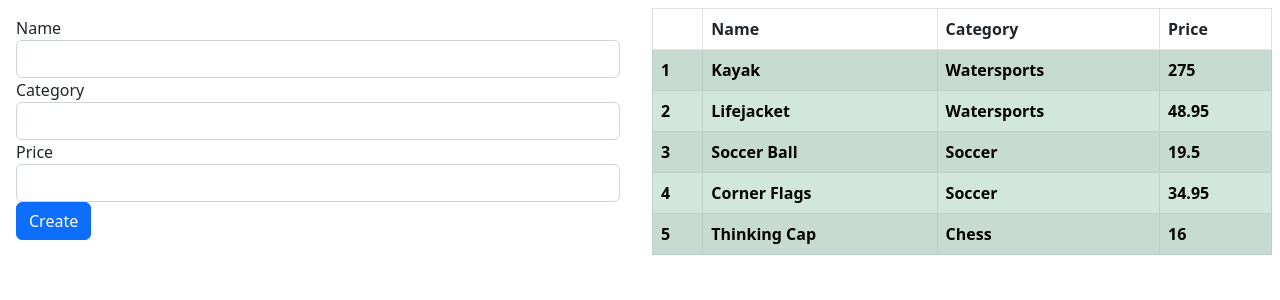
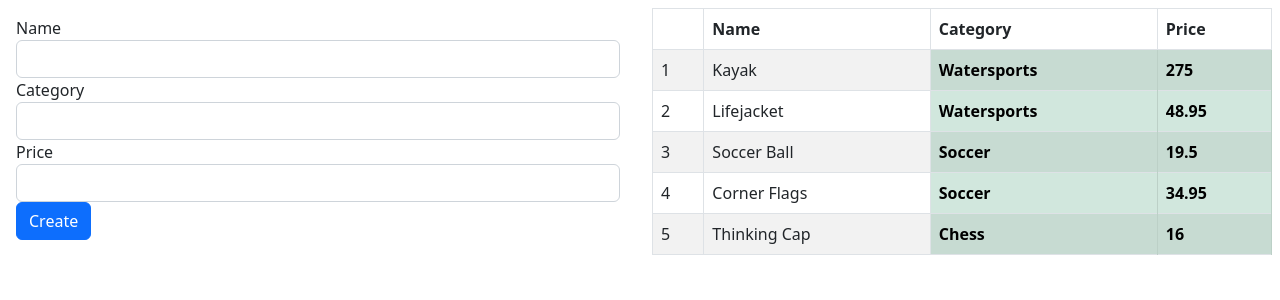
Before and after one commit to mattdeba/10-angular, an Angular app: page / in a window 1280 px wide. Shown: the top 300 px of the page. Built offline with nearby package versions, Linux system fonts and the light colour scheme.

Commit message:
Liste 13-6Ajouter des attributs au fichier template.html dans le dossier src/app

```diff
--- a/src/app/template.html
+++ b/src/app/template.html
@@ -23,11 +23,11 @@
       <tr><th></th><th>Name</th><th>Category</th><th>Price</th></tr>
       </thead>
       <tbody>
-      <tr *ngFor="let item of getProducts(); let i = index" pa-attr>
+      <tr *ngFor="let item of getProducts(); let i = index">
         <td>{{i + 1}}</td>
         <td>{{item.name}}</td>
-        <td>{{item.category}}</td>
-        <td>{{item.price}}</td>
+        <td pa-attr pa-attr-class="table-warning">{{item.category}}</td>
+        <td pa-attr pa-attr-class="table-info">{{item.price}}</td>
       </tr>
       </tbody>
     </table>
```
